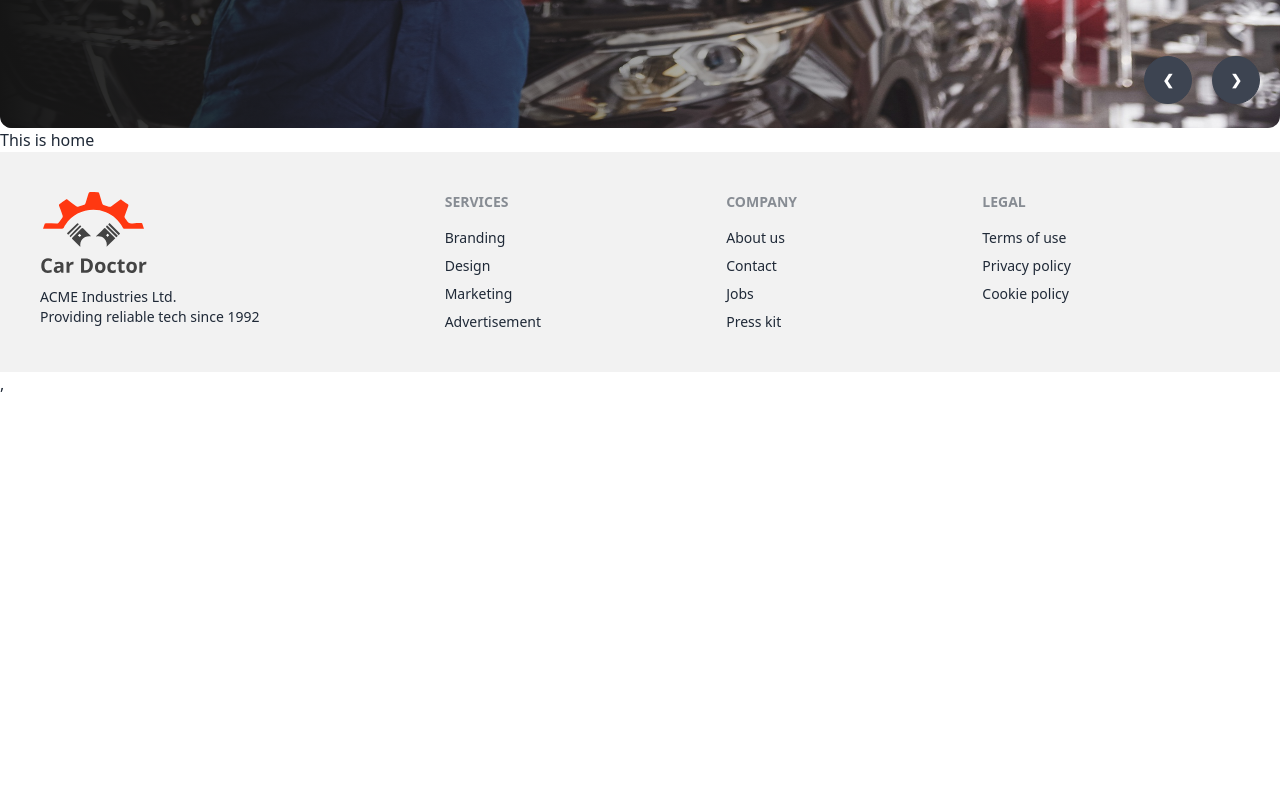
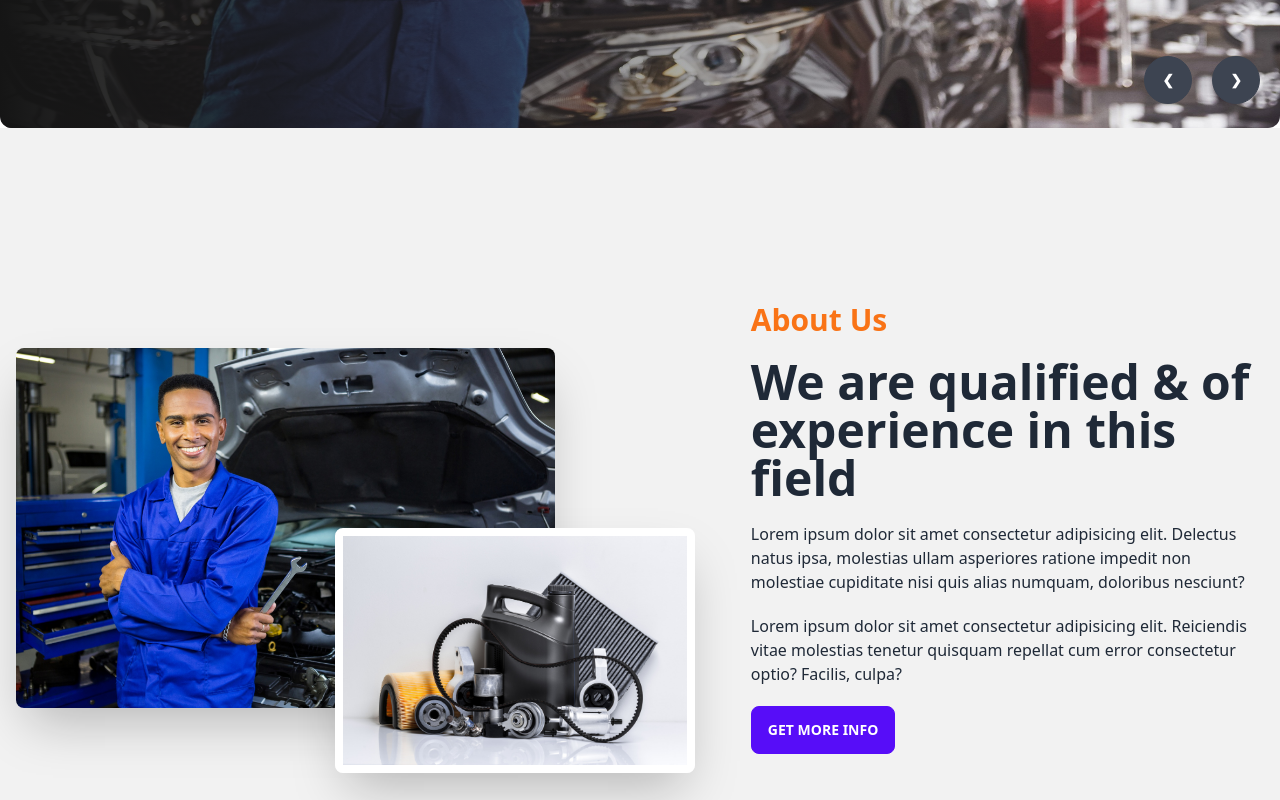
Before and after one commit to selim121/ride-revolution, a React (Vite) app: page / in a window 1280 px wide. Shown: the part 600-1400 px from the top of the page. Before the commit the page ends 996 px from the top, so only its background shows below. Built offline with nearby package versions, Linux system fonts and the light colour scheme.

Commit message:
about us added

```diff
--- /dev/null
+++ b/src/pages/Home/About/About.jsx
@@ -0,0 +1,26 @@
+import person from '../../../assets/images/about_us/person.jpg';
+import parts from '../../../assets/images/about_us/parts.jpg';
+
+const About = () => {
+    return (
+        <div>
+            <div className="hero min-h-screen bg-base-200">
+                <div className="hero-content flex-col lg:flex-row">
+                    <div className='ls:w-1/2 relative'>
+                        <img src={person} className="w-3/4 rounded-lg shadow-2xl" />
+                        <img src={parts} className="w-1/2 absolute right-10 top-1/2 border-white border-8 rounded-lg shadow-2xl" />
+                    </div>
+                    <div className='ls:w-1/2 space-y-5'>
+                        <h3 className="text-3xl text-orange-500 font-bold">About Us </h3>
+                        <h1 className="text-5xl font-bold">We are qualified & of experience in this field</h1>
+                        <p className="">Lorem ipsum dolor sit amet consectetur adipisicing elit. Delectus natus ipsa, molestias ullam asperiores ratione impedit non molestiae cupiditate nisi quis alias numquam, doloribus nesciunt?</p>
+                        <p className="">Lorem ipsum dolor sit amet consectetur adipisicing elit. Reiciendis vitae molestias tenetur quisquam repellat cum error consectetur optio? Facilis, culpa?</p>
+                        <button className="btn btn-primary">Get More Info</button>
+                    </div>
+                </div>
+            </div>
+        </div>
+    );
+};
+
+export default About;
--- a/src/pages/Home/Home/Home.jsx
+++ b/src/pages/Home/Home/Home.jsx
@@ -1,10 +1,11 @@
+import About from "../About/About";
 import Banner from "../Banner/Banner";
 
 const Home = () => {
     return (
         <div>
             <Banner></Banner>
-            <h2>This is home</h2>
+            <About></About>
         </div>
     );
 };
```
